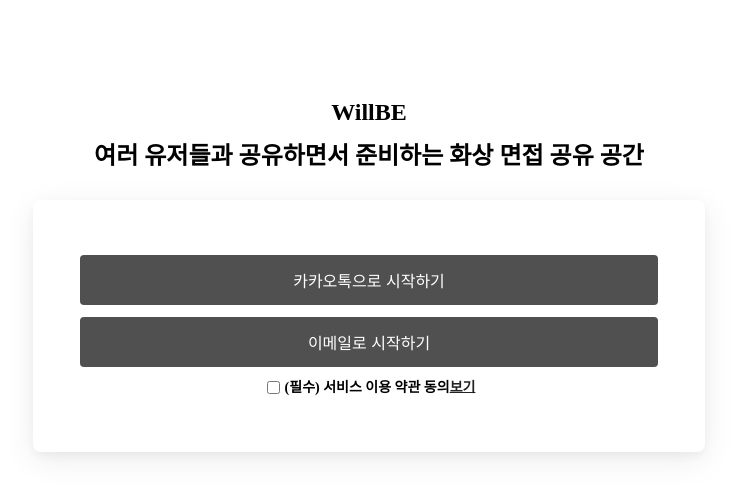
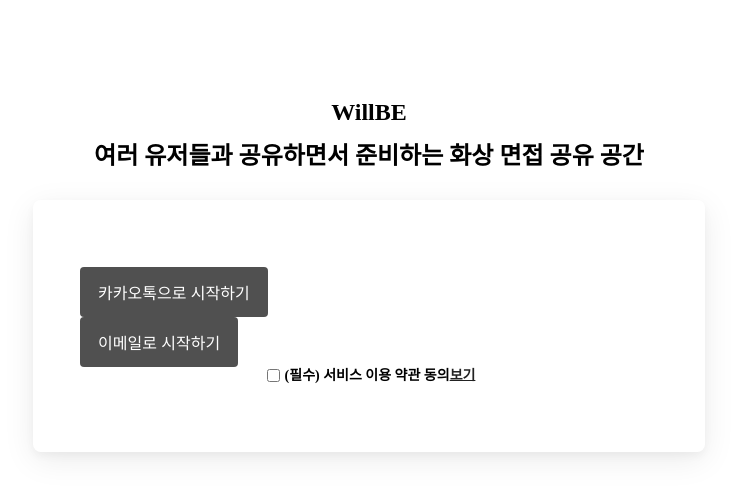
Before and after one commit to Will-BE-Developer/Frontend, a React (Create React App) app: page /signup in a window 1280 px wide. Shown: the top 496 px of the page, without its empty margins (271-1008 px from the left). Built offline with nearby package versions, Linux system fonts and the light colour scheme; no server answers; a web font is replaced by a local one.

Commit message:
Style : UI global button 추가

```diff
--- a/src/components/UI/GlobalButton.jsx
+++ b/src/components/UI/GlobalButton.jsx
@@ -2,16 +2,32 @@
 import styled, { css } from "styled-components";
 
 const GlobalButton = (props) => {
-  const { text, onClick, children, color, margin, background } = props;
+  const {
+    text,
+    onClick,
+    children,
+    color,
+    margin,
+    background,
+    padding,
+    _width,
+    border,
+    hover,
+    type,
+  } = props;
 
   const styles = {
-    margin: margin,
-    color: color,
-    background: background,
+    margin,
+    color,
+    background,
+    padding,
+    _width,
+    border,
+    hover,
   };
 
   return (
-    <Button {...styles} onClick={onClick}>
+    <Button {...styles} onClick={onClick} type={type}>
       {text ? text : children}
     </Button>
   );
@@ -21,33 +37,39 @@
   children: null,
   text: false,
   background: false,
+  padding: false,
+  _width: false,
+  border: false,
   onClick: () => {},
   color: "white",
   marginBottom: "12px",
+  hover: false,
+  type: "text",
 };
 
 const Button = styled.button`
   ${({ theme }) => {
     const { colors, device, calRem } = theme;
     return css`
-      width: 100%;
+      width: ${(props) => (props._width ? props._width : "max-content")};
       height: 50px;
       border-radius: 4px;
-      ${(props) =>
-        props.margin ? `margin: ${props.margin};` : "margin-bottom: 12px;"}
+      border: ${(props) => (props.border ? props.border : "")};
+      padding: ${(props) => (props.padding ? props.padding : "11px 18px")};
+      margin: ${(props) => (props.margin ? props.margin : "")};
       font-size: ${calRem(16)};
-      ${(props) =>
-        props.color ? `color: ${props.color};` : `color: ${colors.white};`}
-      ${(props) =>
-        props.background
-          ? `background: ${props.background};`
-          : `background: ${colors.darkGrey};`}
+      color: ${(props) => (props.color ? props.color : colors.white)};
+      background: ${(props) =>
+        props.background ? props.background : colors.darkGrey};
       ${device.mobile} {
+        width: ${(props) => (props._width ? props._width : "max-content")};
         height: 30px;
         font-size: ${calRem(12)};
+        padding: ${(props) => (props.padding ? props.padding : "0 16px")};
       }
       &:hover {
-        background: ${colors.mediumGrey};
+        background: ${(props) =>
+          props.hover ? colors.mediumGrey : props.background};
       }
     `;
   }}//
```
